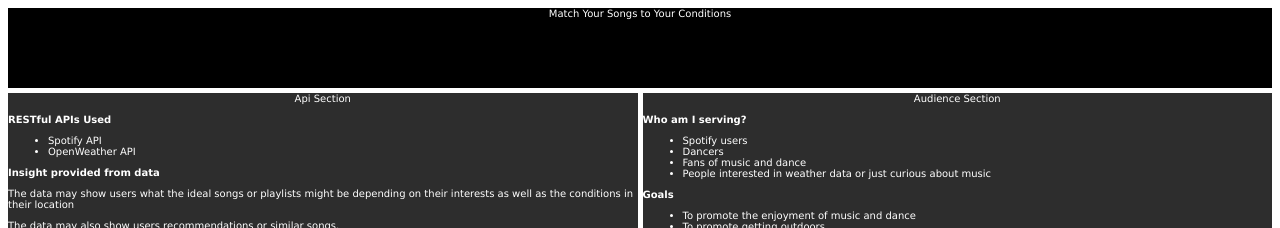
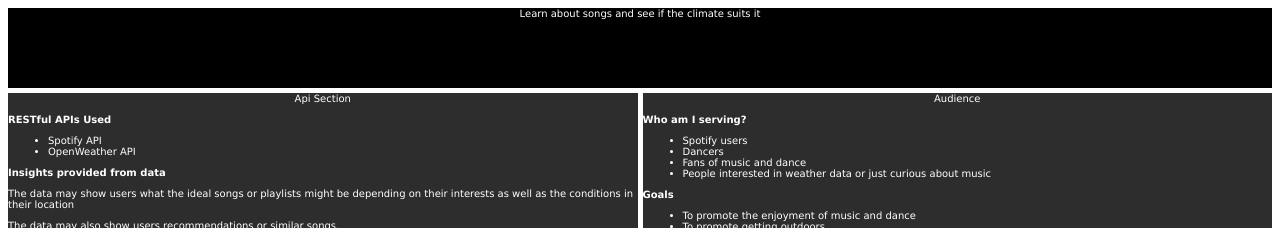
Before and after one commit to UIC-CS484/assignment-1---team-project-proposal-team31, a plain HTML site: page index.html in a window 1280 px wide. Shown: the top 228 px of the page. Drawn offline with Linux system fonts and the light colour scheme.

Commit message:
Renamed a few items

```diff
--- a/index.html
+++ b/index.html
@@ -2,7 +2,7 @@
 <html lang="en">
   <head>
     <meta charset="UTF-8" />
-    <title>Luis's App</title>
+    <title>Luis's Music & Weather App</title>
     <style>
       #container {
         display: grid;
@@ -159,7 +159,9 @@
   </head>
   <body>
     <div id="container">
-      <header class="item-1">Match Your Songs to Your Conditions</header>
+      <header class="item-1">
+        Learn about songs and see if the climate suits it
+      </header>
       <div class="item-2">
         Api Section
         <div id="api_info">
@@ -170,7 +172,7 @@
           </ul>
         </div>
         <div id="data_info">
-          <p style="font-weight: bold">Insight provided from data</p>
+          <p style="font-weight: bold">Insights provided from data</p>
           <p>
             The data may show users what the ideal songs or playlists might be
             depending on their interests as well as the conditions in their
@@ -196,7 +198,7 @@
         </div>
       </div>
       <div class="item-3">
-        Audience Section
+        Audience
         <div id="users">
           <p style="font-weight: bold">Who am I serving?</p>
           <ul>
```
